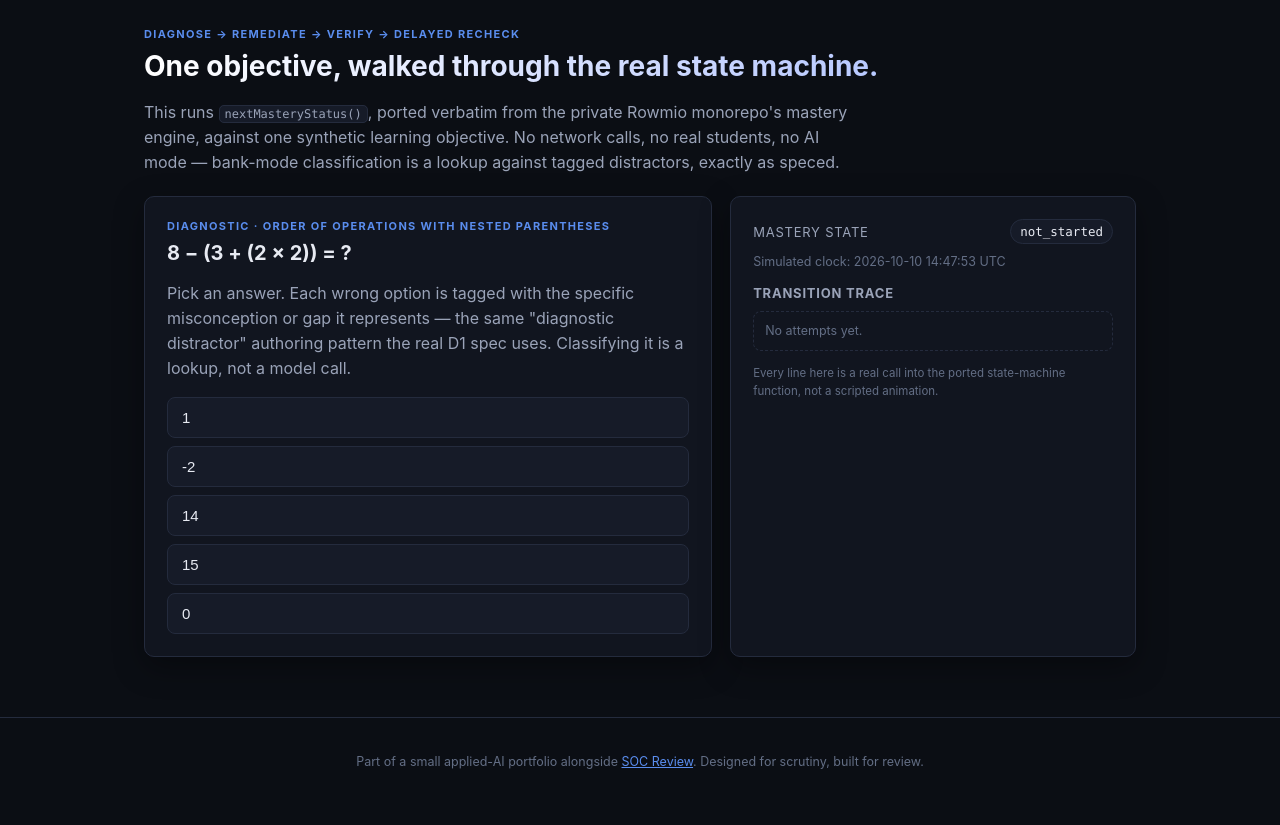
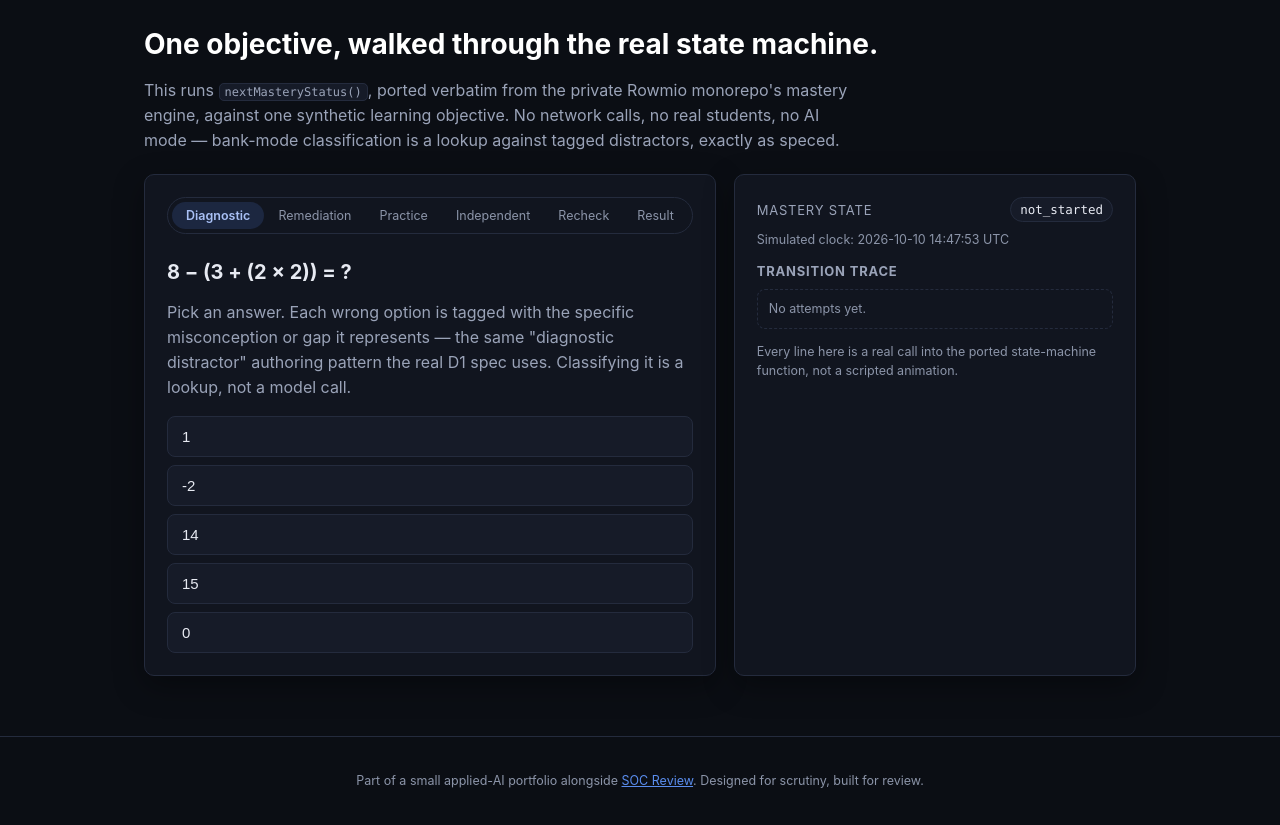
Before and after one commit to ezekielologunde/rowmio-mastery-demo, a plain HTML site: page index.html in a window 1280 px wide. Shown: the part 54-879 px from the top of the page. Drawn offline with Linux system fonts and the light colour scheme.

Commit message:
Polish: replace repeated eyebrow labels with a real step indicator
Every stage screen had its own uppercase eyebrow label (an explicit
anti-pattern per the design skill's craft floor) and the h1 used banned
gradient text. Replaced all nine eyebrows with one persistent stepper
showing actual progress through the six stages, wired to real state
(current/done), not decoration. Fixed WCAG AA contrast on the brand mark,
muted text, and sidebar labels; removed a fake-liveness pulsing dot;
fixed a skipped heading level (h1 -> h3 with no h2). Design detector:
6 findings -> 0. No state-machine logic touched.

Co-Authored-By: Claude Sonnet 5 <noreply@anthropic.com>

```diff
--- a/app.js
+++ b/app.js
@@ -61,7 +61,6 @@ function escapeOption(v) {
 
 function renderDiagnostic() {
   stageEl.innerHTML = `
-    <div class="eyebrow">DIAGNOSTIC &middot; ${OBJECTIVE.title}</div>
     <h2>${escapeOption(DIAGNOSTIC.prompt)}</h2>
     <p class="lede">Pick an answer. Each wrong option is tagged with the specific misconception or gap it represents &mdash; the same "diagnostic distractor" authoring pattern the real D1 spec uses. Classifying it is a lookup, not a model call.</p>
     <div class="options" id="diag-options">
@@ -83,7 +82,6 @@ function renderDiagnostic() {
 function renderRemediation() {
   const opt = state.lastDiagnosticOption;
   stageEl.innerHTML = `
-    <div class="eyebrow">CLASSIFICATION</div>
     <h2>${opt.correct ? "Correct" : "Not quite"}</h2>
     ${opt.correct ? "" : `<p class="lede"><strong>${opt.tag.replace(/_/g, " ")}</strong>: ${opt.reason}</p>`}
     <p class="remediation">${REMEDIATION[state.diagnosedTag]}</p>
@@ -96,7 +94,6 @@ function renderRemediation() {
 function renderPractice() {
   let hintShown = false;
   stageEl.innerHTML = `
-    <div class="eyebrow">PRACTICE &middot; hint available</div>
     <h2>${escapeOption(PRACTICE.prompt)}</h2>
     <p class="lede">One practice attempt is enough to move the state from <strong>diagnosed</strong> into <strong>practicing</strong> in this model &mdash; the adaptive engine that picks which practice item to serve next, and fades hint availability, isn't modeled in this demo.</p>
     <button class="button secondary" id="show-hint">Show hint</button>
@@ -124,7 +121,6 @@ function renderPractice() {
 
 function renderPracticeResult() {
   stageEl.innerHTML = `
-    <div class="eyebrow">PRACTICE RESULT</div>
     <h2>${state.practiceWasCorrect ? "Correct." : "Not quite — but the state still advances."}</h2>
     <p class="note">Production would keep serving practice items with fading hints until the learner is ready. This demo moves straight to the independent check to keep the walkthrough short.</p>
     <button class="button" id="to-independent">Continue to independent check &rarr;</button>
@@ -134,7 +130,6 @@ function renderPracticeResult() {
 
 function renderIndependent() {
   stageEl.innerHTML = `
-    <div class="eyebrow">INDEPENDENT CHECK &middot; no hint available</div>
     <h2>${escapeOption(INDEPENDENT.prompt)}</h2>
     <p class="lede">No hint here by design. Per the real state machine, only a correct, unhinted independent attempt promotes the state; anything else leaves it at <strong>practicing</strong>.</p>
     <div class="answer-row">
@@ -153,7 +148,6 @@ function renderIndependent() {
 
 function renderIndependentRetry() {
   stageEl.innerHTML = `
-    <div class="eyebrow">STATE: still practicing</div>
     <h2>That attempt didn't promote the state.</h2>
     <p class="note">Matches production: a wrong (or hinted) independent attempt returns <strong>practicing</strong>, not a partial credit state. Try the independent check again.</p>
     <button class="button" id="retry">Try independent check again &rarr;</button>
@@ -163,7 +157,6 @@ function renderIndependentRetry() {
 
 function renderRecheckGate() {
   stageEl.innerHTML = `
-    <div class="eyebrow">VERIFIED INDEPENDENT &middot; recheck pending</div>
     <h2>${escapeOption(DELAYED_RECHECK.prompt)}</h2>
     <p class="lede">A delayed recheck is now scheduled for ${fmtDate(state.recheckDueAt)}. Try answering right now &mdash; the real state machine treats an early recheck attempt as a non-transition, even if correct, because it proves nothing about retention.</p>
     <div class="answer-row">
@@ -192,7 +185,6 @@ function renderRecheckGate() {
 
 function renderRecheckDue() {
   stageEl.innerHTML = `
-    <div class="eyebrow">RECHECK DUE &middot; simulated clock advanced</div>
     <h2>${escapeOption(DELAYED_RECHECK.prompt)}</h2>
     <p class="lede">The recheck is now due (simulated clock: ${fmtDate(state.simulatedNow)}). A correct, unhinted answer marks the objective <strong>mastered</strong>; a wrong one marks it <strong>regressed</strong>.</p>
     <div class="answer-row">
@@ -212,7 +204,6 @@ function renderRecheckDue() {
 function renderDone() {
   const mastered = state.status === "mastered";
   stageEl.innerHTML = `
-    <div class="eyebrow">END STATE</div>
     <h2>${mastered ? "Mastered." : "Regressed."}</h2>
     <p class="note">${mastered
       ? "Survived an unhinted independent check and a delayed recheck days later. Production would stop surfacing this objective as due for practice."
@@ -242,8 +233,32 @@ const renderers = {
   done: renderDone,
 };
 
+const STEPPER_STAGES = ["Diagnostic", "Remediation", "Practice", "Independent", "Recheck", "Result"];
+const STEP_TO_STAGE_INDEX = {
+  diagnostic: 0,
+  remediation: 1,
+  practice: 2,
+  "practice-result": 2,
+  independent: 3,
+  "independent-retry": 3,
+  "recheck-gate": 4,
+  "recheck-due": 4,
+  done: 5,
+};
+
+function renderStepper() {
+  const current = STEP_TO_STAGE_INDEX[state.step] ?? 0;
+  const stepperEl = document.getElementById("stepper");
+  if (!stepperEl) return;
+  stepperEl.innerHTML = STEPPER_STAGES.map((label, i) => {
+    const cls = i === current ? "current" : i < current ? "done" : "";
+    return `<span class="${cls}">${label}</span>`;
+  }).join("");
+}
+
 function render() {
   renderers[state.step]();
+  renderStepper();
   renderTrace();
 }
 
--- a/index.html
+++ b/index.html
@@ -15,19 +15,18 @@
 </header>
 <main>
   <section class="intro">
-    <div class="eyebrow">DIAGNOSE &rarr; REMEDIATE &rarr; VERIFY &rarr; DELAYED RECHECK</div>
     <h1>One objective, walked through the real state machine.</h1>
     <p class="lede">This runs <code>nextMasteryStatus()</code>, ported verbatim from the private Rowmio monorepo's mastery engine, against one synthetic learning objective. No network calls, no real students, no AI mode &mdash; bank-mode classification is a lookup against tagged distractors, exactly as speced.</p>
   </section>
   <div class="workbench">
-    <section class="stage-panel" id="stage"></section>
+    <section class="stage-panel"><nav class="stepper" id="stepper" aria-label="Current stage"></nav><div id="stage"></div></section>
     <aside class="evidence-panel">
       <div class="status-row">
         <span>Mastery state</span>
         <span class="badge" id="status-badge">not_started</span>
       </div>
       <div class="due-note" id="due-note"></div>
-      <h3>Transition trace</h3>
+      <h2>Transition trace</h2>
       <ul id="trace-list"></ul>
       <p class="disclaimer">Every line here is a real call into the ported state-machine function, not a scripted animation.</p>
     </aside>
--- a/style.css
+++ b/style.css
@@ -5,7 +5,7 @@
   --line: #242b3d;
   --text: #e7eaf2;
   --text-dim: #9aa3b8;
-  --text-faint: #636e85;
+  --text-faint: #8b94a8;
   --accent: #5a8dee;
   --accent-soft: #1c2740;
   --ok: #3fb97c;
@@ -57,7 +57,7 @@ header {
   width: 24px;
   height: 24px;
   border-radius: 7px;
-  background: linear-gradient(135deg, var(--accent), #8a5aee);
+  background: linear-gradient(135deg, #3a6cc9, #6a3ec9);
   color: #fff;
   font-size: 13px;
 }
@@ -78,14 +78,6 @@ header {
 .live-dot {
   width: 7px; height: 7px; border-radius: 50%;
   background: var(--ok);
-  box-shadow: 0 0 0 0 rgba(63,185,124,0.6);
-  animation: pulse 2s infinite;
-}
-
-@keyframes pulse {
-  0% { box-shadow: 0 0 0 0 rgba(63,185,124,0.5); }
-  70% { box-shadow: 0 0 0 8px rgba(63,185,124,0); }
-  100% { box-shadow: 0 0 0 0 rgba(63,185,124,0); }
 }
 
 header a { font-size: 13px; text-decoration: none; }
@@ -99,24 +91,35 @@ main {
 
 .intro { margin-bottom: 22px; }
 
-.eyebrow {
-  font-size: 11px;
-  letter-spacing: 0.12em;
-  text-transform: uppercase;
-  color: var(--accent);
-  font-weight: 700;
-  margin-bottom: 8px;
-}
-
 h1 {
   font-size: 28px;
   line-height: 1.25;
   margin: 0 0 10px;
-  background: linear-gradient(90deg, #fff, #9fb6ff);
-  -webkit-background-clip: text;
-  background-clip: text;
-  -webkit-text-fill-color: transparent;
+  font-weight: 700;
+  color: #fff;
 }
+
+.stepper {
+  display: flex;
+  gap: 0;
+  margin: 0 0 26px;
+  font-size: 12.5px;
+  color: var(--text-faint);
+  border: 1px solid var(--line);
+  border-radius: 999px;
+  padding: 4px;
+  overflow-x: auto;
+  scrollbar-width: none;
+}
+.stepper::-webkit-scrollbar { display: none; }
+.stepper span {
+  padding: 6px 14px;
+  border-radius: 999px;
+  white-space: nowrap;
+  flex-shrink: 0;
+}
+.stepper span.current { background: var(--accent-soft); color: #a9c0f5; font-weight: 600; }
+.stepper span.done { color: var(--ok); }
 
 h2 { font-size: 20px; margin: 0 0 10px; }
 
@@ -271,7 +274,7 @@ code {
   margin-bottom: 16px;
 }
 
-.evidence-panel h3 {
+.evidence-panel h2 {
   font-size: 13px;
   text-transform: uppercase;
   letter-spacing: 0.06em;
@@ -314,7 +317,7 @@ code {
 
 .disclaimer {
   margin-top: 14px;
-  font-size: 11.5px;
+  font-size: 12.5px;
   color: var(--text-faint);
   line-height: 1.5;
 }
```
